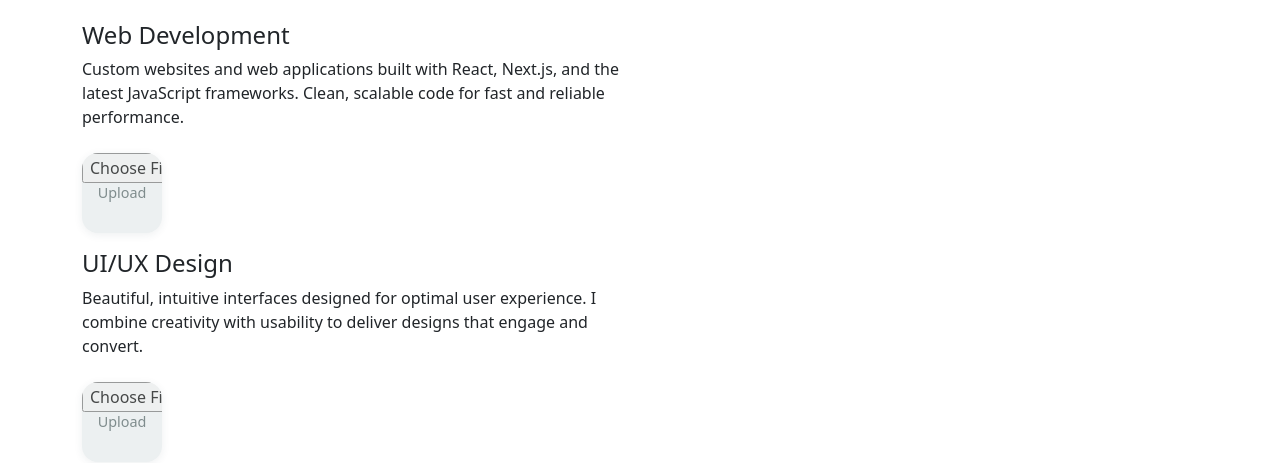
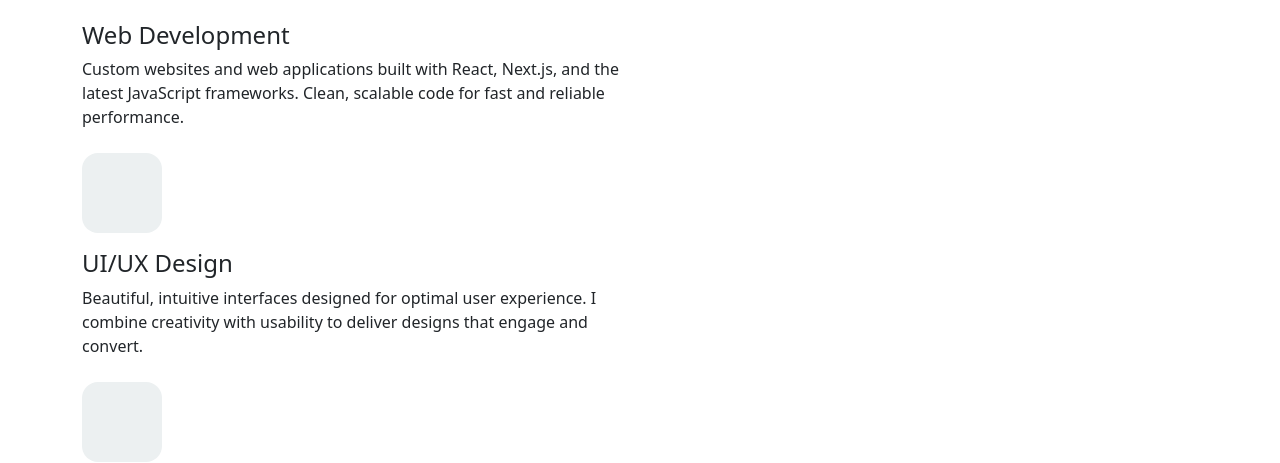
Before and after one commit to Joshtech-netizen/Personal_portfolio_site, a plain HTML site: page services.html in a window 1280 px wide. Shown: the part 337-800 px from the top of the page. Drawn offline with nearby package versions, Linux system fonts and the light colour scheme.

Commit message:
Take out image placeholder

```diff
--- a/css/services.css
+++ b/css/services.css
@@ -1,40 +1,3 @@
-/* Service Image Placeholder Styles */
-.service-img-placeholder {
-  width: 80px;
-  height: 80px;
-  background: var(--light-color);
-  border-radius: 16px;
-  display: flex;
-  align-items: center;
-  justify-content: center;
-  overflow: hidden;
-  box-shadow: 0 2px 8px rgba(44, 62, 80, 0.08);
-  margin-bottom: 1rem;
-  position: relative;
-}
-
-.service-img-placeholder input[type="file"] {
-  width: 100%;
-  height: 100%;
-  opacity: 0;
-  cursor: pointer;
-  position: absolute;
-  top: 0;
-  left: 0;
-  z-index: 2;
-}
-
-.service-img-placeholder::after {
-  content: "Upload";
-  color: var(--text-light);
-  font-size: 0.9rem;
-  position: absolute;
-  top: 50%;
-  left: 50%;
-  transform: translate(-50%, -50%);
-  z-index: 1;
-  pointer-events: none;
-}
 /* ===== BASE STYLES ===== */
 :root {
   --primary-color: #66eae3;
--- a/services.html
+++ b/services.html
@@ -53,22 +53,25 @@
                             <p>Custom websites and web applications built with React, Next.js, and the latest JavaScript frameworks. Clean, scalable code for fast and reliable performance.</p>
                         </div>
                         <div class="service-item mb-4">
-                            <div class="service-img-placeholder mb-3" style="width:80px;height:80px;background:#ecf0f1;border-radius:16px;display:flex;align-items:center;justify-content:center;overflow:hidden;">
-                                <input type="file" accept="image/*" style="width:100%;height:100%;object-fit:cover;opacity:0.7;cursor:pointer;" title="Upload image for UI/UX Design" />
+                            <div class="service-img-placeholder mb-3" style="width:80px;height:80px;background:#ecf0f1;border-radius:16px;display:flex;align-items:center;justify-content:center;overflow:hidden;position:relative;">
+                                <img src="" alt="Service Image" style="width:100%;height:100%;object-fit:cover;display:none;position:absolute;top:0;left:0;z-index:1;" />
+                                <input type="file" accept="image/*" style="width:100%;height:100%;opacity:0;cursor:pointer;position:absolute;top:0;left:0;z-index:2;" title="Upload image for UI/UX Design" onchange="previewServiceImage(this)" />
                             </div>
                             <h4>UI/UX Design</h4>
                             <p>Beautiful, intuitive interfaces designed for optimal user experience. I combine creativity with usability to deliver designs that engage and convert.</p>
                         </div>
                         <div class="service-item mb-4">
-                            <div class="service-img-placeholder mb-3" style="width:80px;height:80px;background:#ecf0f1;border-radius:16px;display:flex;align-items:center;justify-content:center;overflow:hidden;">
-                                <input type="file" accept="image/*" style="width:100%;height:100%;object-fit:cover;opacity:0.7;cursor:pointer;" title="Upload image for Responsive Design" />
+                            <div class="service-img-placeholder mb-3" style="width:80px;height:80px;background:#ecf0f1;border-radius:16px;display:flex;align-items:center;justify-content:center;overflow:hidden;position:relative;">
+                                <img src="img/frontend-1.jpg" alt="Service Image" style="width:100%;height:100%;object-fit:cover;display:none;position:absolute;top:0;left:0;z-index:1;" />
+                                <input type="file" accept="image/*" style="width:100%;height:100%;opacity:0;cursor:pointer;position:absolute;top:0;left:0;z-index:2;" title="Upload image for Responsive Design" onchange="previewServiceImage(this)" />
                             </div>
                             <h4>Responsive Design</h4>
                             <p>Websites that look and work perfectly on any device. Mobile-first, cross-browser compatibility is always a priority.</p>
                         </div>
                         <div class="service-item mb-4">
-                            <div class="service-img-placeholder mb-3" style="width:80px;height:80px;background:#ecf0f1;border-radius:16px;display:flex;align-items:center;justify-content:center;overflow:hidden;">
-                                <input type="file" accept="image/*" style="width:100%;height:100%;object-fit:cover;opacity:0.7;cursor:pointer;" title="Upload image for Frontend Consulting" />
+                            <div class="service-img-placeholder mb-3" style="width:80px;height:80px;background:#ecf0f1;border-radius:16px;display:flex;align-items:center;justify-content:center;overflow:hidden;position:relative;">
+                                <img src="" alt="Service Image" style="width:100%;height:100%;object-fit:cover;display:none;position:absolute;top:0;left:0;z-index:1;" />
+                                <input type="file" accept="image/*" style="width:100%;height:100%;opacity:0;cursor:pointer;position:absolute;top:0;left:0;z-index:2;" title="Upload image for Frontend Consulting" onchange="previewServiceImage(this)" />
                             </div>
                             <h4>Frontend Consulting</h4>
                             <p>Expert advice on best practices, performance optimization, and technology selection for your next project.</p>
@@ -155,6 +158,20 @@
         integrity="sha384-ndDqU0Gzau9qJ1lfW4pNLlhNTkCfHzAVBReH9diLvGRem5+R9g2FzA8ZGN954O5Q"
         crossorigin="anonymous"></script>
     <script src="js/script.js"></script>
+    <script>
+      function previewServiceImage(input) {
+        if (input.files && input.files[0]) {
+          var reader = new FileReader();
+          var container = input.parentElement;
+          var img = container.querySelector('img');
+          reader.onload = function(e) {
+            img.src = e.target.result;
+            img.style.display = 'block';
+          };
+          reader.readAsDataURL(input.files[0]);
+        }
+      }
+    </script>
 </body>
 
 </html>
```
